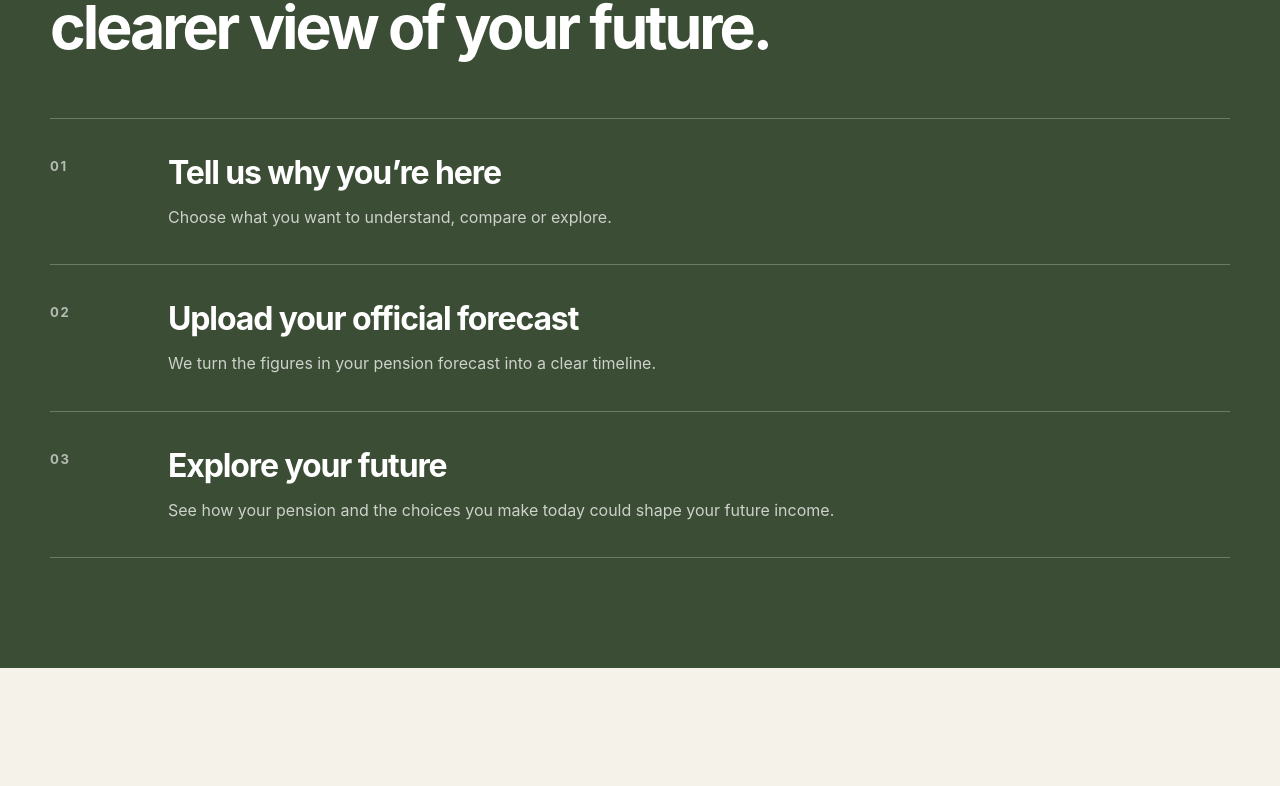
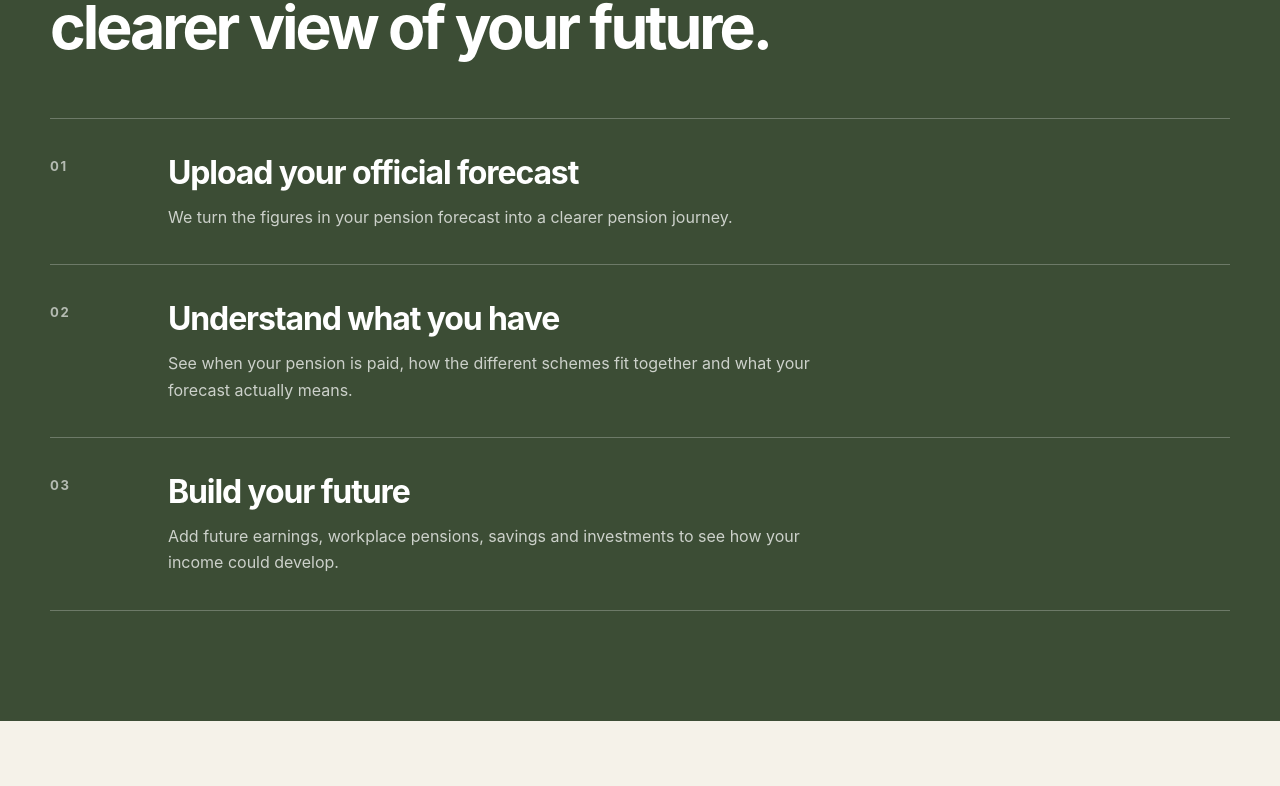
Before and after one commit to RichardChampion90/IncomeStack, a React (Vite) app: page / in a window 1280 px wide. Shown: the part 1634-2420 px from the top of the page. Built offline with nearby package versions, Linux system fonts and the light colour scheme.

Commit message:
Update HowItWorksSection.jsx

```diff
--- a/src/components/HowItWorksSection.jsx
+++ b/src/components/HowItWorksSection.jsx
@@ -2,44 +2,51 @@ function HowItWorksSection() {
   const steps = [
     {
       number: "01",
-      title: "Tell us why you’re here",
-      text: "Choose what you want to understand, compare or explore.",
+      title: "Upload your official forecast",
+      description:
+        "We turn the figures in your pension forecast into a clearer pension journey.",
     },
     {
       number: "02",
-      title: "Upload your official forecast",
-      text: "We turn the figures in your pension forecast into a clear timeline.",
+      title: "Understand what you have",
+      description:
+        "See when your pension is paid, how the different schemes fit together and what your forecast actually means.",
     },
     {
       number: "03",
-      title: "Explore your future",
-      text: "See how your pension and the choices you make today could shape your future income.",
+      title: "Build your future",
+      description:
+        "Add future earnings, workplace pensions, savings and investments to see how your income could develop.",
     },
   ];
 
   return (
-    <section
-      className="how-it-works"
-      id="how-it-works"
-      aria-labelledby="how-it-works-title"
-    >
+    <section className="how-it-works">
       <div className="how-it-works__inner">
         <div className="how-it-works__heading">
-          <p className="how-it-works__eyebrow">How it works</p>
+          <p className="how-it-works__eyebrow">
+            How it works
+          </p>
 
-          <h2 id="how-it-works-title">
+          <h2>
             From pension forecast to a clearer view of your future.
           </h2>
         </div>
 
         <div className="how-it-works__steps">
           {steps.map((step) => (
-            <article className="process-step" key={step.number}>
-              <span className="process-step__number">{step.number}</span>
+            <article
+              key={step.number}
+              className="process-step"
+            >
+              <div className="process-step__number">
+                {step.number}
+              </div>
 
               <div>
                 <h3>{step.title}</h3>
-                <p>{step.text}</p>
+
+                <p>{step.description}</p>
               </div>
             </article>
           ))}
```
